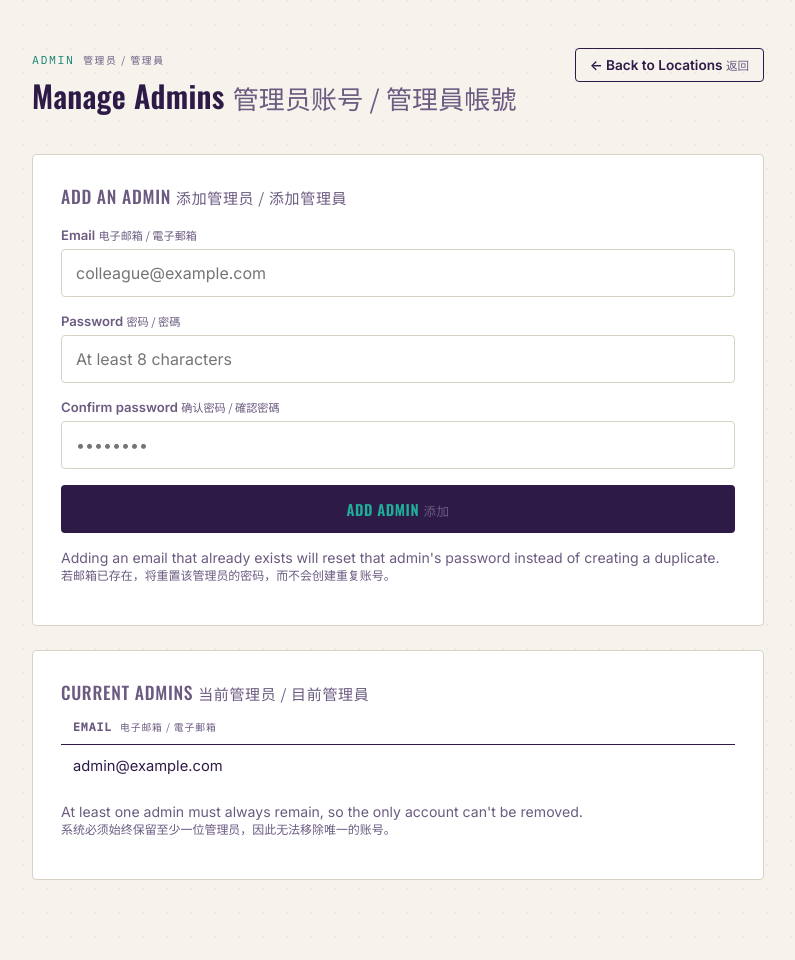
After one commit to LatteCafe/Employee-Logger, a Flask app: page /admin/admins in a window 1280 px wide. The commit adds this page. Shown: the whole page, without its empty margins (242-1037 px from the left). Run offline with Flask 3, Linux system fonts and the light colour scheme; the visitor is signed in with stand-in values (Sample User, id 1).

Commit message:
Add multi-admin support and checkout services field

```diff
--- a/app.py
+++ b/app.py
@@ -67,14 +67,15 @@ def init_db():
                 location_id INTEGER NOT NULL,
                 employee_name TEXT NOT NULL,
                 entry_type TEXT NOT NULL DEFAULT 'IN',
+                services TEXT,
                 logged_at TEXT NOT NULL,
                 FOREIGN KEY (location_id) REFERENCES locations (id)
                     ON DELETE CASCADE
             );
             """
         )
-        # Backfill entry_type column for databases created before this
-        # feature existed.
+        # Backfill columns for databases created before these features
+        # existed.
         existing_columns = [
             row["name"] for row in db.execute("PRAGMA table_info(logs)")
         ]
@@ -82,6 +83,8 @@ def init_db():
             db.execute(
                 "ALTER TABLE logs ADD COLUMN entry_type TEXT NOT NULL DEFAULT 'IN'"
             )
+        if "services" not in existing_columns:
+            db.execute("ALTER TABLE logs ADD COLUMN services TEXT")
         db.commit()
 
 
@@ -139,6 +142,7 @@ def log_page(slug):
 
     submitted_name = None
     submitted_type = None
+    new_log_id = None
     if request.method == "POST":
         employee_name = request.form.get("employee_name", "").strip()
         if not employee_name:
@@ -160,7 +164,7 @@ def log_page(slug):
             entry_type = "OUT" if last_entry and last_entry["entry_type"] == "IN" else "IN"
 
             now = datetime.now().strftime("%Y-%m-%d %H:%M:%S")
-            db.execute(
+            cursor = db.execute(
                 "INSERT INTO logs (location_id, employee_name, entry_type, logged_at) "
                 "VALUES (?, ?, ?, ?)",
                 (location["id"], employee_name, entry_type, now),
@@ -168,12 +172,54 @@ def log_page(slug):
             db.commit()
             submitted_name = employee_name
             submitted_type = entry_type
+            new_log_id = cursor.lastrowid
 
     return render_template(
         "log_page.html",
         location=location,
         submitted_name=submitted_name,
         submitted_type=submitted_type,
+        new_log_id=new_log_id,
+    )
+
+
+@app.route("/log/<slug>/services/<int:log_id>", methods=["POST"])
+def log_services(slug, log_id):
+    """
+    After a check-out, the employee is offered a text box to describe what
+    services were done. This saves that text onto the log entry that was
+    just created. Submitting blank simply skips it.
+    """
+    db = get_db()
+    location = db.execute(
+        "SELECT * FROM locations WHERE slug = ?", (slug,)
+    ).fetchone()
+    if location is None:
+        abort(404)
+
+    # Make sure this log entry actually belongs to this location and is a
+    # check-out, so the endpoint can't be used to edit arbitrary rows.
+    log_entry = db.execute(
+        "SELECT * FROM logs WHERE id = ? AND location_id = ? AND entry_type = 'OUT'",
+        (log_id, location["id"]),
+    ).fetchone()
+
+    if log_entry is not None:
+        services = request.form.get("services", "").strip()
+        if services:
+            db.execute(
+                "UPDATE logs SET services = ? WHERE id = ?",
+                (services, log_id),
+            )
+            db.commit()
+
+    return render_template(
+        "log_page.html",
+        location=location,
+        submitted_name=log_entry["employee_name"] if log_entry else None,
+        submitted_type="OUT" if log_entry else None,
+        new_log_id=None,
+        services_saved=True,
     )
 
 
@@ -267,6 +313,45 @@ def admin_delete_location(location_id):
     return redirect(url_for("admin_dashboard"))
 
 
+@app.route("/admin/admins", methods=["GET", "POST"])
+@admin_required
+def admin_manage_admins():
+    if request.method == "POST":
+        action = request.form.get("action")
+
+        if action == "add":
+            email = request.form.get("email", "").strip()
+            password = request.form.get("password", "")
+            confirm = request.form.get("confirm_password", "")
+            if not email or not password:
+                flash("Please provide both an email and a password.", "error")
+            elif password != confirm:
+                flash("Passwords do not match.", "error")
+            elif len(password) < 8:
+                flash("Password must be at least 8 characters.", "error")
+            else:
+                existed = auth_store.find_admin(email) is not None
+                auth_store.add_or_update_admin(email, password)
+                if existed:
+                    flash(f"Updated password for {email.strip().lower()}.", "success")
+                else:
+                    flash(f"Added new admin: {email.strip().lower()}.", "success")
+
+        elif action == "remove":
+            email = request.form.get("email", "")
+            if email.strip().lower() == session.get("admin_email"):
+                flash("You can't remove the account you're currently logged in as.", "error")
+            elif auth_store.remove_admin(email):
+                flash(f"Removed admin: {email.strip().lower()}.", "success")
+            else:
+                flash("Couldn't remove that admin (at least one admin must remain).", "error")
+
+        return redirect(url_for("admin_manage_admins"))
+
+    admins = auth_store.load_admins()
+    return render_template("admin_manage_admins.html", admins=admins)
+
+
 # ---------------------------------------------------------------------------
 # Error handlers
 # ---------------------------------------------------------------------------
--- a/static/style.css
+++ b/static/style.css
@@ -151,7 +151,7 @@ a { color: inherit; }
 
 .danger-btn:hover { background: var(--danger); color: #fff; }
 
-input[type="text"], input[type="password"] {
+input[type="text"], input[type="password"], input[type="email"], textarea {
   font-family: var(--font-body);
   font-size: 1rem;
   padding: 13px 14px;
--- a/templates/admin_dashboard.html
+++ b/templates/admin_dashboard.html
@@ -10,7 +10,10 @@
         <p class="signed-in-as">Signed in as {{ session['admin_email'] }}</p>
       {% endif %}
     </div>
-    <a class="ghost-btn" href="{{ url_for('admin_logout') }}">Log out <span class="cjk">登出</span></a>
+    <div class="header-actions">
+      <a class="ghost-btn" href="{{ url_for('admin_manage_admins') }}">Manage Admins <span class="cjk">管理员账号</span></a>
+      <a class="ghost-btn" href="{{ url_for('admin_logout') }}">Log out <span class="cjk">登出</span></a>
+    </div>
   </header>
 
   <section class="panel add-panel">
--- a/templates/admin_location_log.html
+++ b/templates/admin_location_log.html
@@ -26,6 +26,7 @@
             <th>Employee <span class="cjk">员工 / 員工</span></th>
             <th>Type <span class="cjk">类型 / 類型</span></th>
             <th>Time <span class="cjk">时间 / 時間</span></th>
+            <th>Services <span class="cjk">服务内容 / 服務內容</span></th>
           </tr>
         </thead>
         <tbody>
@@ -40,6 +41,7 @@
                 {% endif %}
               </td>
               <td class="mono">{{ entry["logged_at"] }}</td>
+              <td class="services-cell">{{ entry["services"] or "—" }}</td>
             </tr>
           {% endfor %}
         </tbody>
--- /dev/null
+++ b/templates/admin_manage_admins.html
@@ -0,0 +1,83 @@
+{% extends "base.html" %}
+{% block title %}Manage Admins{% endblock %}
+{% block content %}
+<main class="admin-wrap">
+  <header class="admin-header">
+    <div>
+      <span class="stub-eyebrow">Admin <span class="cjk">管理员 / 管理員</span></span>
+      <h1 class="panel-title">Manage Admins <span class="cjk">管理员账号 / 管理員帳號</span></h1>
+    </div>
+    <a class="ghost-btn" href="{{ url_for('admin_dashboard') }}">← Back to Locations <span class="cjk">返回</span></a>
+  </header>
+
+  <section class="panel add-panel">
+    <h2 class="panel-subtitle">Add an admin <span class="cjk">添加管理员 / 添加管理員</span></h2>
+    <form method="POST" class="login-form">
+      <input type="hidden" name="action" value="add">
+      <div>
+        <label for="new_email">Email <span class="cjk">电子邮箱 / 電子郵箱</span></label>
+        <input type="email" id="new_email" name="email" placeholder="colleague@example.com" required>
+      </div>
+      <div>
+        <label for="new_password">Password <span class="cjk">密码 / 密碼</span></label>
+        <input type="password" id="new_password" name="password" placeholder="At least 8 characters" required>
+      </div>
+      <div>
+        <label for="new_password_confirm">Confirm password <span class="cjk">确认密码 / 確認密碼</span></label>
+        <input type="password" id="new_password_confirm" name="confirm_password" placeholder="••••••••" required>
+      </div>
+      <button type="submit" class="punch-btn">Add Admin <span class="cjk">添加</span></button>
+    </form>
+    <p class="stub-note">
+      Adding an email that already exists will reset that admin's password instead of creating a duplicate.
+      <br><span class="cjk">若邮箱已存在，将重置该管理员的密码，而不会创建重复账号。</span>
+    </p>
+  </section>
+
+  <section class="panel">
+    <h2 class="panel-subtitle">Current admins <span class="cjk">当前管理员 / 目前管理員</span></h2>
+    {% if admins|length == 0 %}
+      <div class="empty-state">
+        <p>No admin accounts exist. This shouldn't happen — please check the server logs.</p>
+      </div>
+    {% else %}
+      <table class="log-table">
+        <thead>
+          <tr>
+            <th>Email <span class="cjk">电子邮箱 / 電子郵箱</span></th>
+            <th></th>
+          </tr>
+        </thead>
+        <tbody>
+          {% for admin in admins %}
+            <tr>
+              <td>
+                {{ admin["email"] }}
+                {% if admin["email"] == session.get("admin_email") %}
+                  <span class="badge badge-in">You <span class="cjk">你</span></span>
+                {% endif %}
+              </td>
+              <td style="text-align:right;">
+                {% if admin["email"] != session.get("admin_email") and admins|length > 1 %}
+                  <form method="POST"
+                        onsubmit="return confirm('Remove admin {{ admin["email"] }}? This cannot be undone.');">
+                    <input type="hidden" name="action" value="remove">
+                    <input type="hidden" name="email" value="{{ admin['email'] }}">
+                    <button type="submit" class="danger-btn">Remove <span class="cjk">移除</span></button>
+                  </form>
+                {% endif %}
+              </td>
+            </tr>
+          {% endfor %}
+        </tbody>
+      </table>
+      {% if admins|length == 1 %}
+        <p class="stub-note">
+          At least one admin must always remain, so the only account can't be removed.
+          <br><span class="cjk">系统必须始终保留至少一位管理员，因此无法移除唯一的账号。</span>
+        </p>
+      {% endif %}
+    {% endif %}
+  </section>
+</main>
+{% endblock %}
```
Also changed, not shown: other parts of static/style.css (+28 -1 lines), auth_store.py (+80 -33 lines), manage_admins.py (added, +80 -0 lines), templates/log_page.html (+27 -4 lines), README.md.
